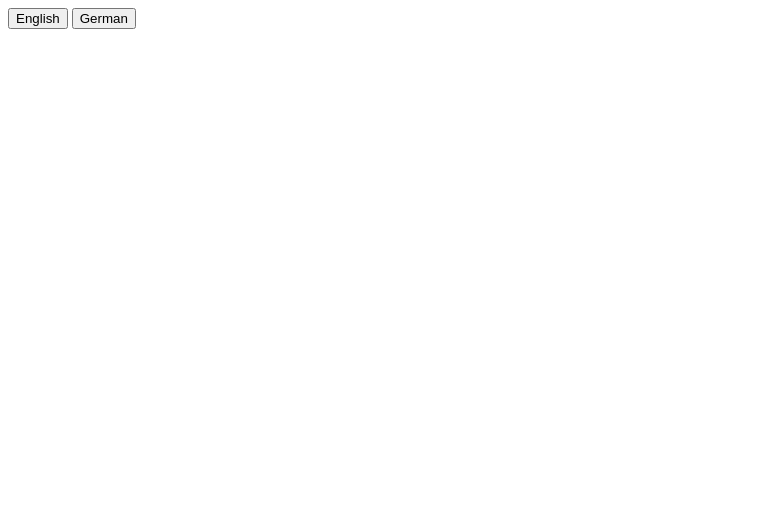
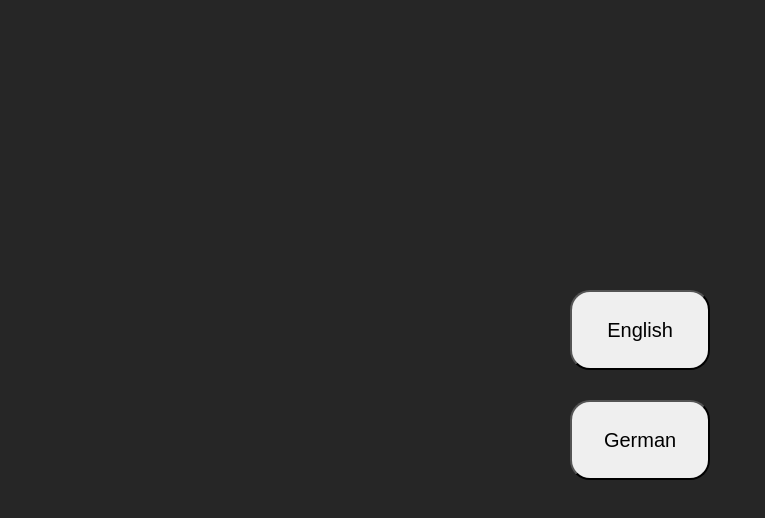
Before and after one commit to aksshah/Smart_Assistant_Oz-Prototype, a plain HTML site: page index.html in a window 1280 px wide. Shown: the whole page, without its empty margins (0-765 px from the left). Drawn offline with Linux system fonts and the light colour scheme.

Commit message:
added styles to language selector

```diff
--- a/index.html
+++ b/index.html
@@ -3,10 +3,15 @@
   <head>
     <meta charset="UTF-8" />
     <meta name="viewport" content="width=device-width, initial-scale=1.0" />
+    <link rel="stylesheet" href="smart_assistant.css" />
     <title>Luma Conversation</title>
   </head>
-  <body>
-    <button onclick="window.location.href='English/index.html'">English</button>
-    <button onclick="window.location.href='German/index.html'">German</button>
+  <body class="language_selection">
+    <div>
+      <button onclick="window.location.href='English/index.html'">
+        English
+      </button>
+      <button onclick="window.location.href='German/index.html'">German</button>
+    </div>
   </body>
 </html>
--- a/smart_assistant.css
+++ b/smart_assistant.css
@@ -2,7 +2,29 @@ body {
   margin: 0;
   padding: 0;
 }
-.iphone_mock {
+.language_selection button {
+  height: 80px;
+  font-size: 20px;
+  padding: 30px;
+  border-radius: 20px;
+  display: flex;
+  justify-content: center;
+  align-items: center;
+  margin-bottom: 30px;
+  width: 140px;
+}
+.language_selection > div {
+  display: flex;
+  flex-direction: column;
+  align-items: center;
+}
+.language_selection {
+  display: flex;
+  align-items: center;
+  justify-content: center;
+}
+.iphone_mock,
+.language_selection {
   width: calc(100vw - 60px);
   height: calc(100vh - 60px);
   padding: 30px;
```
Also changed, not shown: 1 other file.
